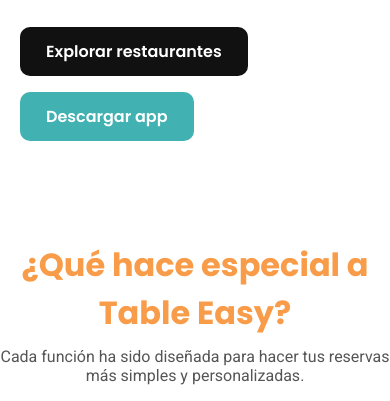
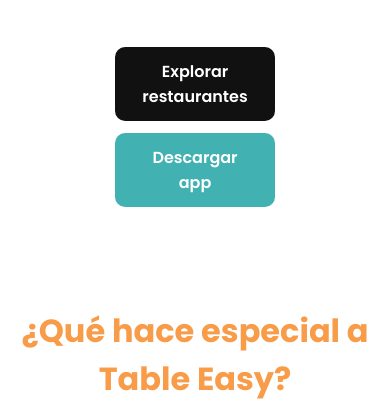
Before and after one commit to CamilaaAlizee/EasyTable-Landing-Page, a plain HTML site: page index.html in a window 390 px wide. Shown: the part 730-1131 px from the top of the page. Drawn offline with Linux system fonts and the light colour scheme.

Commit message:
Tercer commit ajuste

```diff
--- a/style.css
+++ b/style.css
@@ -501,7 +501,15 @@ footer {
 
   .hero-botones {
     display: flex;
-    flex-direction: colu
+    flex-direction: column;
+    align-items: center;
+    gap: 12px;
+    margin-top: 20px;
+  }
+
+  .hero-botones a {
+    width: 70%;
+    max-width: 250px;
   }
 }
 
```
